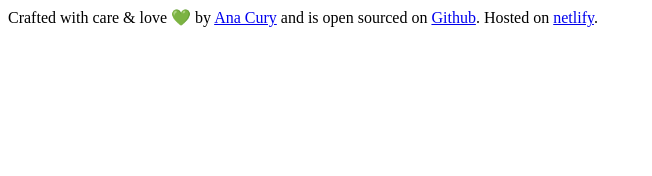
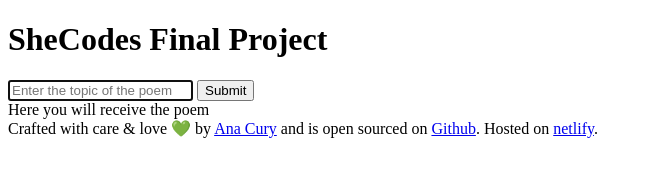
Before and after one commit to AnaCury/shecodes-project-ai, a plain HTML site: page index.html in a window 1280 px wide. Shown: the whole page, without its empty margins (0-652 px from the left). Drawn offline with Linux system fonts and the light colour scheme.

Commit message:
adding info

```diff
--- a/index.html
+++ b/index.html
@@ -7,6 +7,21 @@
     <title>SheCodes Final Project</title>
   </head>
   <body>
+    <header>
+      <h1>SheCodes Final Project</h1>
+    </header>
+    <main>
+      <form action="">
+        <input
+          type="text"
+          placeholder="Enter the topic of the poem"
+          autofocus
+          required
+        />
+        <input type="submit" />
+      </form>
+      <div>Here you will receive the poem</div>
+    </main>
     <footer>
       Crafted with care & love 💚 by
       <a href="https://github.com/AnaCury" target="_blank">Ana Cury</a> and is
```
